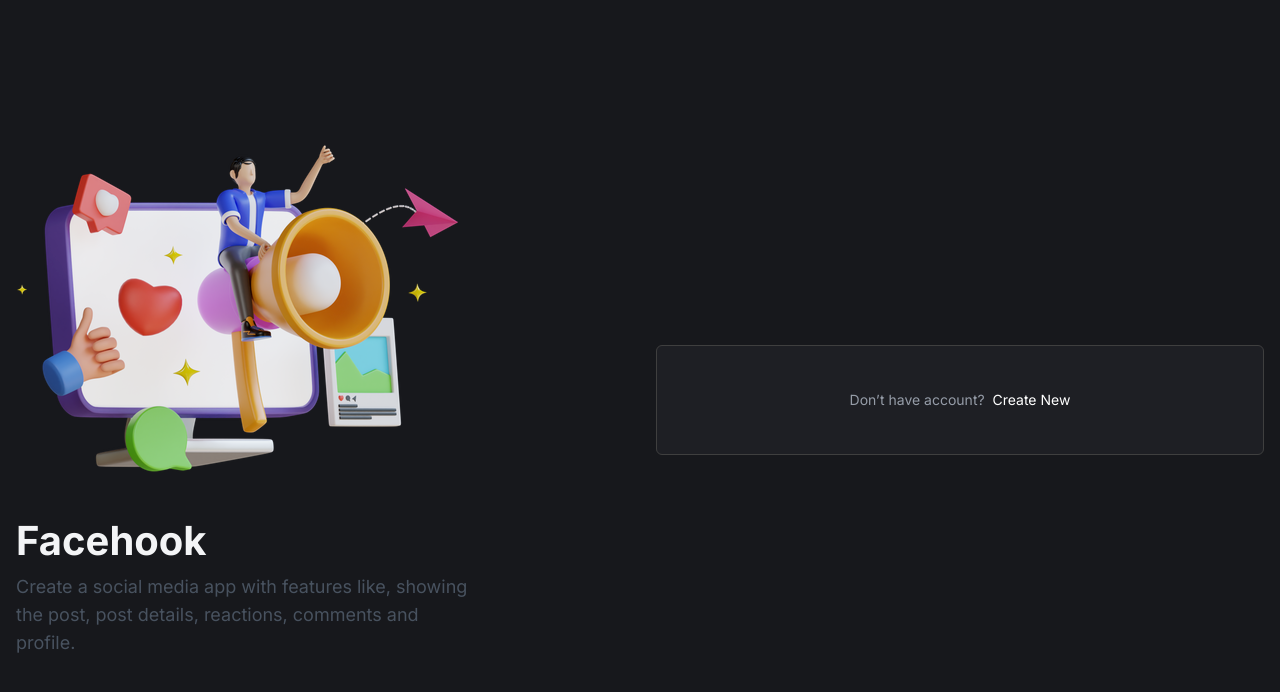
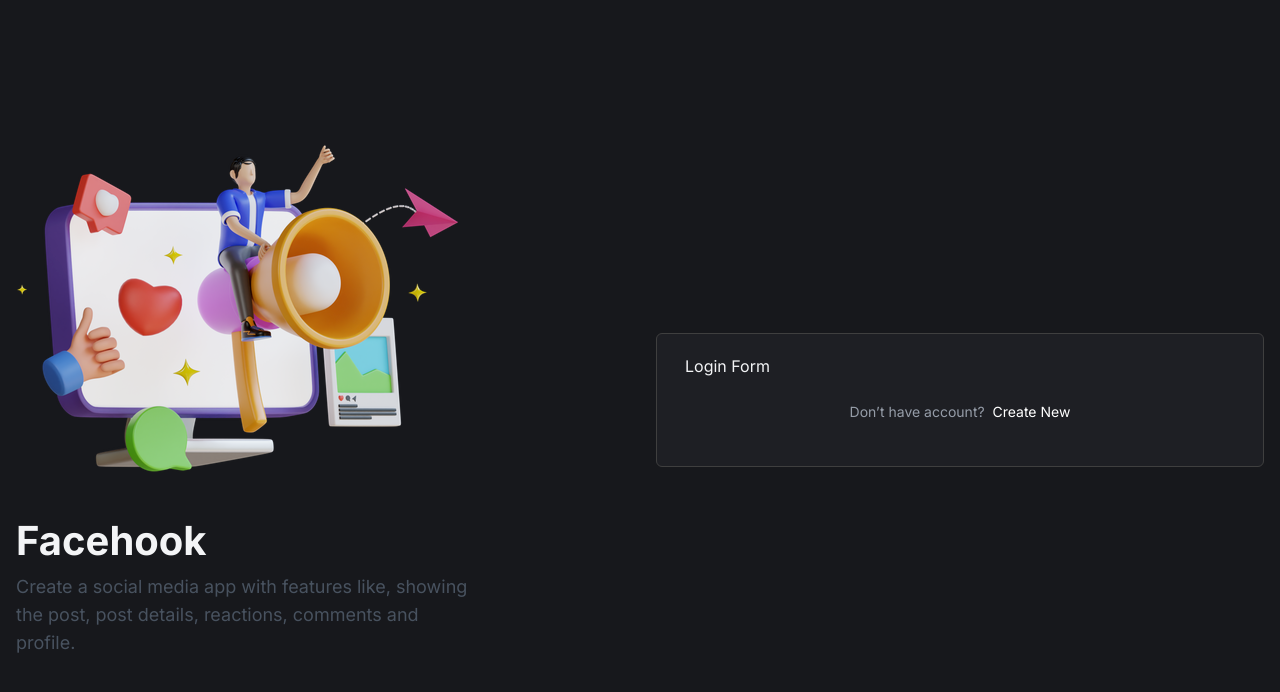
Before and after one commit to Nasir1290/face-hook, a React (Vite) app: page /login in a window 1280 px wide. Shown: the top 692 px of the page. Built offline with nearby package versions, Linux system fonts and the light colour scheme.

Commit message:
adding some code

```diff
--- /dev/null
+++ b/src/components/auth/LoginForm.jsx
@@ -0,0 +1,11 @@
+import React from 'react'
+
+const LoginForm = () => {
+  return (
+    <div>
+      Login Form
+    </div>
+  )
+}
+
+export default LoginForm
--- a/src/pages/LoginPage.jsx
+++ b/src/pages/LoginPage.jsx
@@ -1,6 +1,7 @@
 import React from "react";
 import AuthIllustration from "../assets/images/auth_illustration.png";
 import { Link } from "react-router-dom";
+import LoginForm from "../components/auth/LoginForm";
 const LoginPage = () => {
   return (
     <main className="flex min-h-screen items-center justify-center bg-deepDark py-8">
@@ -26,7 +27,7 @@ const LoginPage = () => {
           </div>
           {/* Form Site */}
           <div className="card">
-            {/* Form Here ... will created by useing react hook form soon .... */}
+            <LoginForm/>
             <div className="py-4 lg:py-6">
               <p className="text-center text-xs text-gray-400/95 lg:text-sm">
                 Don’t have account? &nbsp;
```
